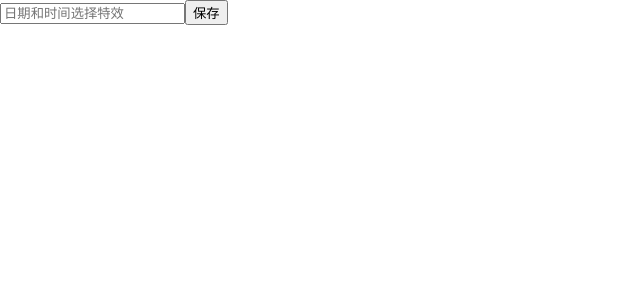
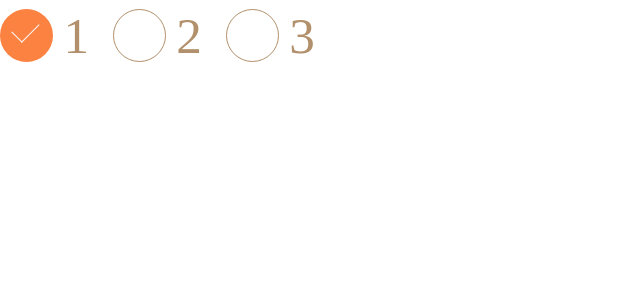
Before and after one commit to zhiquanli-web/utils, a Vue app: page /#/home in a window 1280 px wide. Shown: the top 300 px of the page, without its empty margins (0-640 px from the left). Built offline with nearby package versions, Linux system fonts and the light colour scheme.

Commit message:
单选框组件

```diff
--- /dev/null
+++ b/src/components/RadioGroup/radio-group.vue
@@ -0,0 +1,26 @@
+<template>
+  <section class="radio-group-container">
+    <slot />
+  </section>
+</template>
+
+<script>
+export default {
+  name: "radio-group",
+  componentName: "radioGroup",
+  data() {
+    return {};
+  },
+  props: {
+    value: [Number, String],
+    disabled: Boolean,
+  },
+  created() {
+    this.$on("handleChange", (value) => {
+      this.$emit("change", value);
+    });
+  },
+};
+</script>
+
+<style lang="scss" scoped></style>
--- /dev/null
+++ b/src/components/RadioGroup/radio.vue
@@ -0,0 +1,152 @@
+<!-- 单选框 -->
+<template>
+  <label
+    role="radio"
+    class="radio-container"
+    :class="{ 'is-checked': model === label, 'is-disabled': isDisabled }"
+  >
+    <span class="radio-icon"></span>
+    <input
+      type="radio"
+      ref="radio"
+      class="radio"
+      :name="name"
+      :value="label"
+      v-model="model"
+      @change="handleChange"
+      :disabled="isDisabled"
+    />
+    <span class="text">
+      <slot></slot>
+      <template v-if="!$slots.default">{{ label }}</template>
+    </span>
+  </label>
+</template>
+
+<script>
+export default {
+  name: "radio",
+  props: {
+    label: {
+      type: [Number, String],
+      required: true,
+    },
+    value: [Number, String],
+    name: String,
+    disabled: Boolean,
+  },
+  data() {
+    return {
+      checked: false,
+    };
+  },
+  computed: {
+    isGroup() {
+      let parent = this.$parent;
+      while (parent) {
+        if (parent.$options.componentName !== "radioGroup") {
+          parent = parent.$parent;
+        } else {
+          this.radioGroup = parent;
+          return true;
+        }
+      }
+      return false;
+    },
+    model: {
+      get() {
+        return this.isGroup ? this.radioGroup.value : this.value;
+      },
+      set(val) {
+        if (this.isGroup) {
+          this.dispatch("radioGroup", "input", [val]);
+        } else {
+          this.$emit("input", val);
+        }
+        this.$refs.radio &&
+          (this.$refs.radio.checked = this.model === this.label);
+      },
+    },
+    isDisabled() {
+      return this.isGroup
+        ? this.radioGroup.disabled || this.disabled
+        : this.disabled;
+    },
+  },
+  methods: {
+    handleChange() {
+      this.$nextTick(() => {
+        this.$emit("change", this.model);
+        this.isGroup && this.dispatch("radioGroup", "handleChange", this.model);
+      });
+    },
+    dispatch(componentName, eventName, params) {
+      console.log("componentName", componentName, eventName, params);
+      var parent = this.$parent || this.$root;
+      var name = parent.$options.componentName;
+      while (parent && (!name || name !== componentName)) {
+        parent = parent.$parent;
+        if (parent) {
+          name = parent.$options.componentName;
+        }
+      }
+      if (parent) {
+        parent.$emit.apply(parent, [eventName].concat(params));
+      }
+    },
+  },
+};
+</script>
+
+<style lang="scss" scoped>
+.radio-container {
+  font-size: vw(30);
+  cursor: pointer;
+  outline: none;
+  display: inline-block;
+  text-align: left;
+  margin-right: vw(14);
+  .radio-icon {
+    width: vw(30);
+    height: vw(30);
+    display: inline-block;
+    border: 1px solid #b1906b;
+    border-radius: 50%;
+    margin-right: vw(6);
+    vertical-align: middle;
+  }
+  &.is-checked {
+    color: #fb8241;
+    .radio-icon {
+      border-color: transparent;
+      background-color: #fb8241;
+      position: relative;
+      &::before {
+        position: absolute;
+        content: "";
+        left: vw(10);
+        top: vw(4);
+        width: vw(8);
+        height: vw(14);
+        border-color: #f8f8f8;
+        border-style: solid;
+        border-width: 0 1px 1px 0;
+        transform: rotate(45deg);
+      }
+    }
+  }
+  &.is-disabled {
+    border-color: #ccc;
+    opacity: 0.6;
+    cursor: no-drop;
+  }
+  .radio {
+    display: none;
+    outline: none;
+  }
+  .text {
+    vertical-align: middle;
+    color: #b1906b;
+  }
+}
+</style>
--- a/src/views/Home.vue
+++ b/src/views/Home.vue
@@ -18,7 +18,14 @@
     <!-- <CanvasDrag /> -->
     <!-- <Slide /> -->
     <!-- <TouchKit /> -->
-    <DatePicker />
+    <!-- <DatePicker /> -->
+    <!-- <radio label="1" v-model="value">A</radio>
+    <radio label="2" v-model="value">B</radio> -->
+    <RadioGroup v-model="value" @change="change">
+      <radio label="1"></radio>
+      <radio label="2"></radio>
+      <radio label="3"></radio>
+    </RadioGroup>
   </div>
 </template>
 
@@ -35,11 +42,14 @@ export default {
     // CanvasDrag: () => import("@/components/CanvasDrag/index.vue"),
     // Slide: () => import("@/components/Slide/index.vue"),
     // TouchKit: () => import("@/components/TouchKit/main.vue"),
-    DatePicker: () => import("@/components/DatePicker/main.vue"),
+    // DatePicker: () => import("@/components/DatePicker/main.vue"),
+    radio: () => import("@/components/RadioGroup/radio.vue"),
+    RadioGroup: () => import("@/components/RadioGroup/radio-group.vue"),
   },
   name: "Home",
   data() {
     return {
+      value: "1",
       // data: [1, 2, 3, 4, 5],
     };
   },
@@ -53,6 +63,9 @@ export default {
     handleCopy($event) {
       handleClipboard($event, this);
     },
+    change(val) {
+      console.log("val", val);
+    },
   },
 };
 </script>
```
Also changed, not shown: src/components/RadioGroup/main.vue (deleted, +0 -34 lines).
